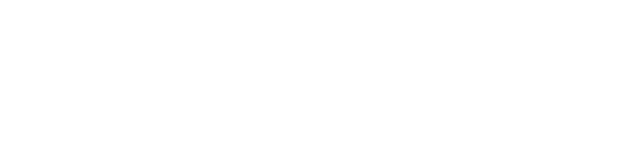
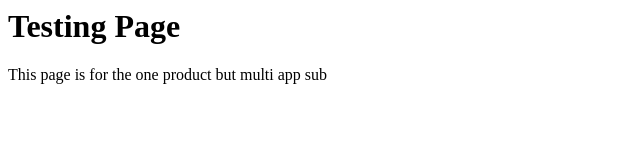
Before and after one commit to Gemma418/oneproductmultiapp, a plain HTML site: page index.html in a window 1280 px wide. Shown: the whole page, without its empty margins (0-640 px from the left). Drawn offline with Linux system fonts and the light colour scheme.

Commit message:
Update index.html
Adding extra info on the test page so more easily see which test this is for

```diff
--- a/index.html
+++ b/index.html
@@ -31,4 +31,8 @@
 		</script>
 
 	</head>
+	<body>
+		<h1>Testing Page</h1>
+	       	<p>This page is for the one product but multi app sub</p>
+   	</body>
 </html>
```
